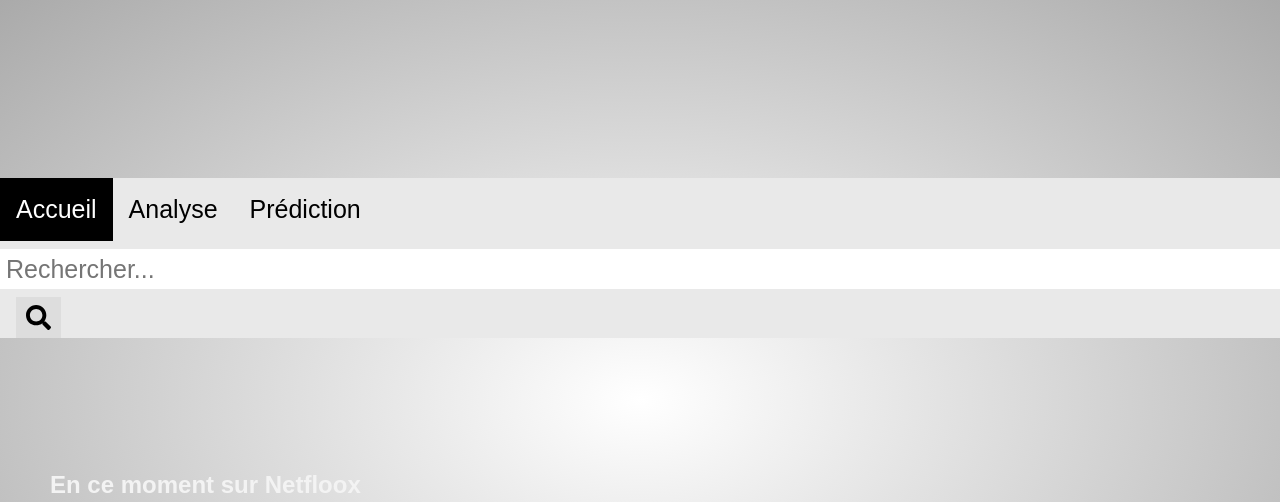
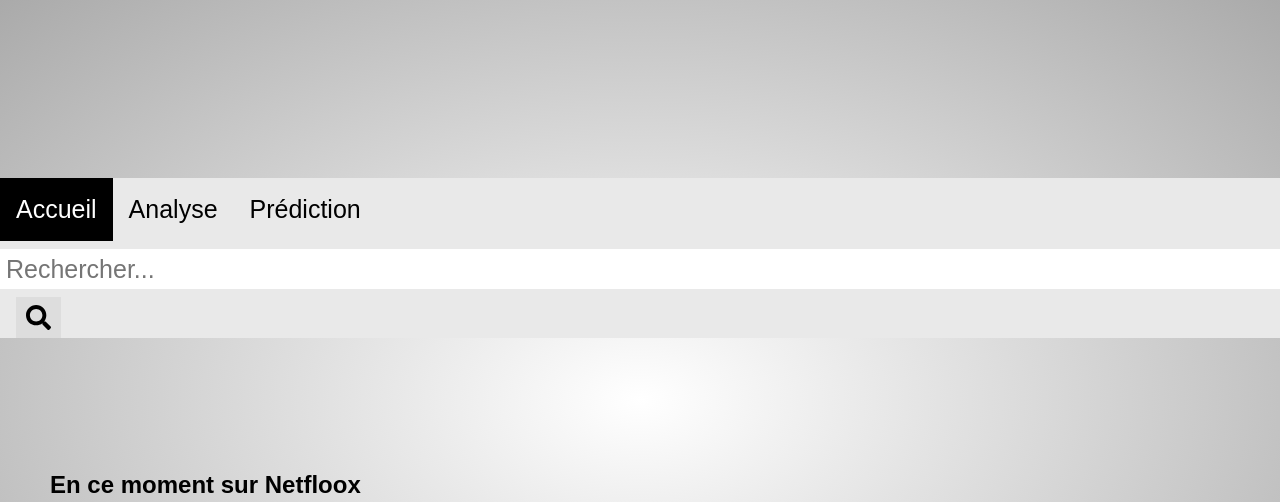
Before and after one commit to Lorenzo1208/Projet_Netfloox, a Django app: page / in a window 1280 px wide. Shown: the top 502 px of the page. Run offline with Django 4.2, Linux system fonts and the light colour scheme; some libraries are stand-ins or nearby versions; grey boxes are pictures that could not be loaded.

Commit message:
update css

```diff
--- a/Netfloox/app/templates/home.html
+++ b/Netfloox/app/templates/home.html
@@ -468,6 +468,11 @@ footer {
 
     <!-- MAIN CONTAINER -->
     <section class="main-container" >
+      <style>
+        #home {
+          color: black;
+        }
+      </style>
       <div class="location" id="home">
           <h1 id="home">En ce moment sur Netfloox</h1>
           <div class="box">
```
